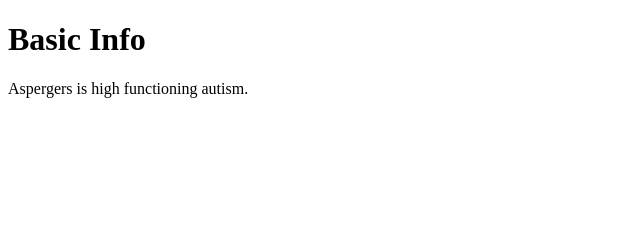
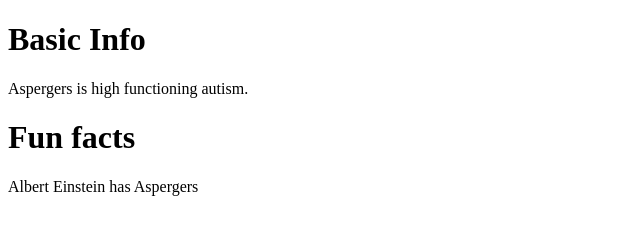
Before and after one commit to courtneycarrot/courtneycarrot.github.io, a plain HTML site: page index.html in a window 1280 px wide. Shown: the whole page, without its empty margins (0-640 px from the left). Drawn offline with Linux system fonts and the light colour scheme.

Commit message:
revision

```diff
--- a/index.html
+++ b/index.html
@@ -7,5 +7,7 @@
   <body>
     <h1>Basic Info</h1>
     <p>Aspergers is high functioning autism.</p>
+    <h1>Fun facts</h1>
+    <p>Albert Einstein has Aspergers</p>
   </body>
 </html>
```
